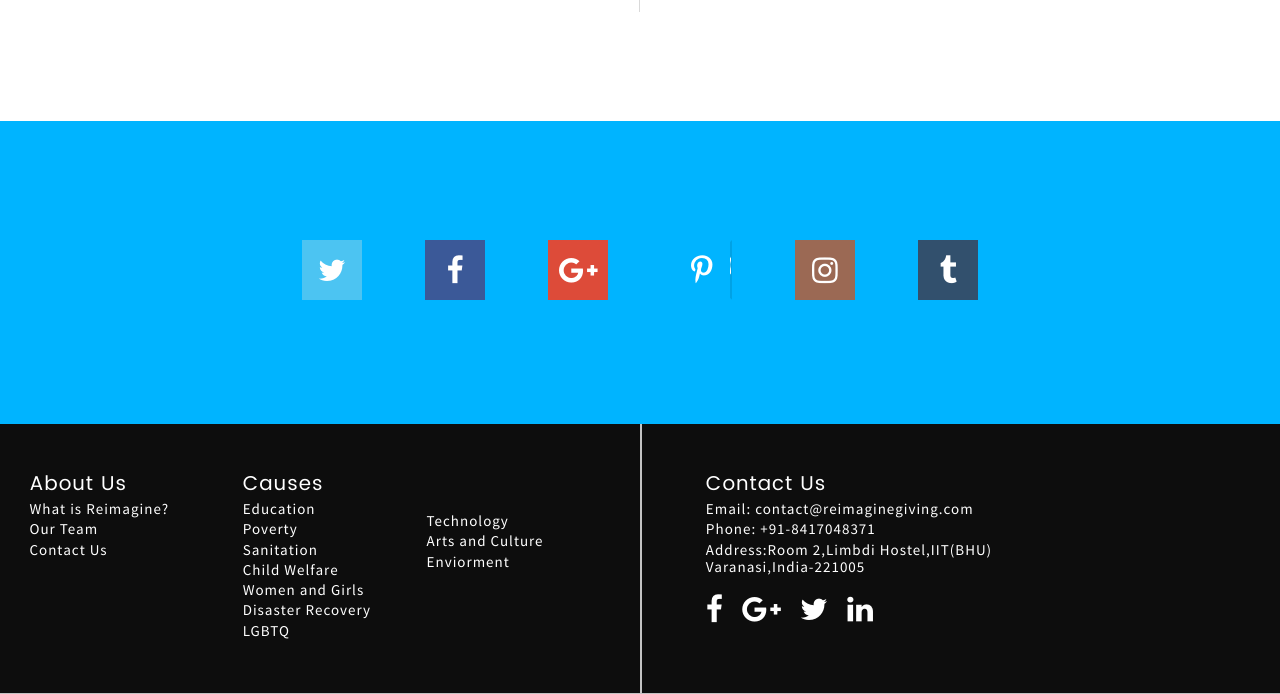
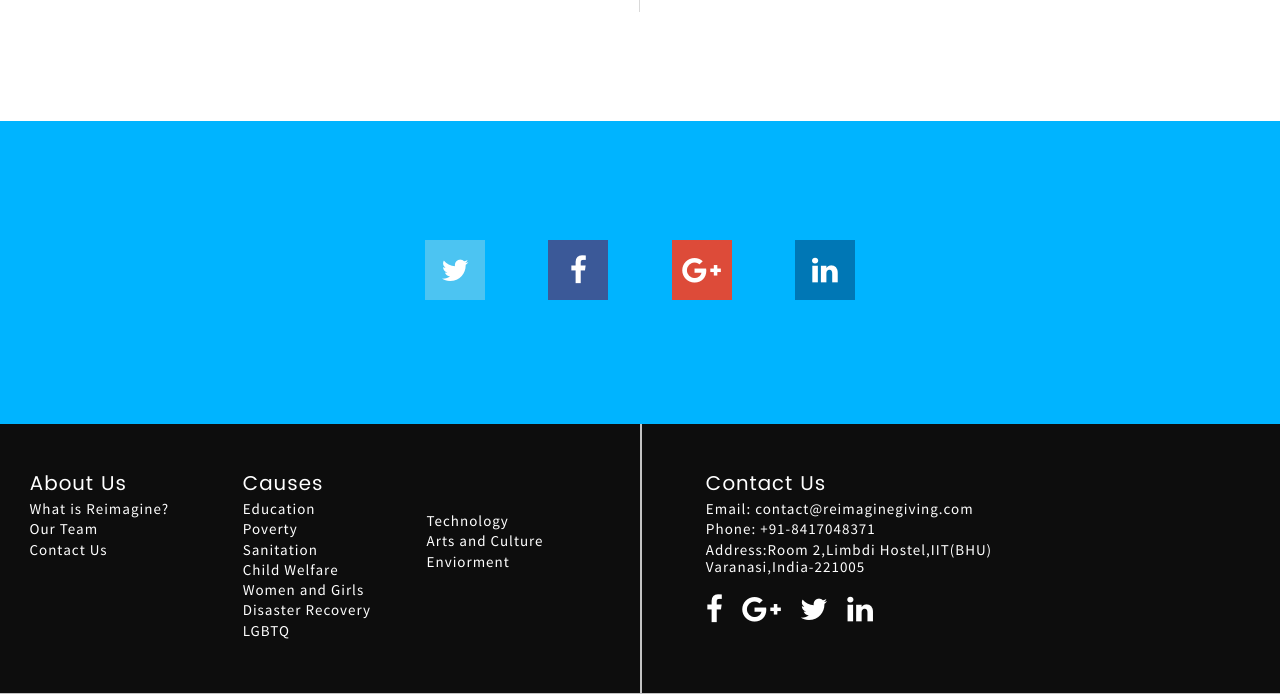
Before and after one commit to old-M0nk/reimaginegiving, a Django app: template templates/contactUsPage.html in a window 1280 px wide. Shown: the part 936-1630 px from the top of the page. Run offline with Django 3.2, Linux system fonts and the light colour scheme; the template is opened without the code that fills it, so the values that code supplies are empty; parts of the project's set-up code (start-up, migrations or seed data) failed here and were passed over; some libraries are stand-ins or nearby versions; some web fonts are replaced.

Commit message:
For presentation 1

```diff
--- a/templates/contactUsPage.html
+++ b/templates/contactUsPage.html
@@ -282,26 +282,8 @@
 			<li>
 				<a href="{% url 'index' %}" class="social-btn-flip">
 					<div class="social-btn-cube">
-								<i class="social-btn-face default fa fa-lg fa-pinterest-p pinterest"></i>
-								<i class="social-btn-face active fa fa-lg fa-pinterest-p pinterest"></i>
-							</div>
-						</a>
-					</li>
-
-					<li>
-						<a href="{% url 'index' %}" class="social-btn-flip">
-							<div class="social-btn-cube">
-								<i class="social-btn-face default fa fa-lg fa-instagram instagram"></i>
-								<i class="social-btn-face active fa fa-lg fa-instagram instagram"></i>
-							</div>
-						</a>
-					</li>
-
-					<li>
-						<a href="{% url 'index' %}" class="social-btn-flip">
-							<div class="social-btn-cube">
-								<i class="social-btn-face default fa fa-lg fa-tumblr tumblr"></i>
-								<i class="social-btn-face active fa fa-lg fa-tumblr tumblr"></i>
+						<i class="social-btn-face default fa fa-lg fa-linkedin linkedin"></i>
+						<i class="social-btn-face active fa fa-lg fa-linkedin linkedin"></i>
 					</div>
 				</a>
 			</li>
```
Lines whose indentation alone changed are shown as unchanged.
